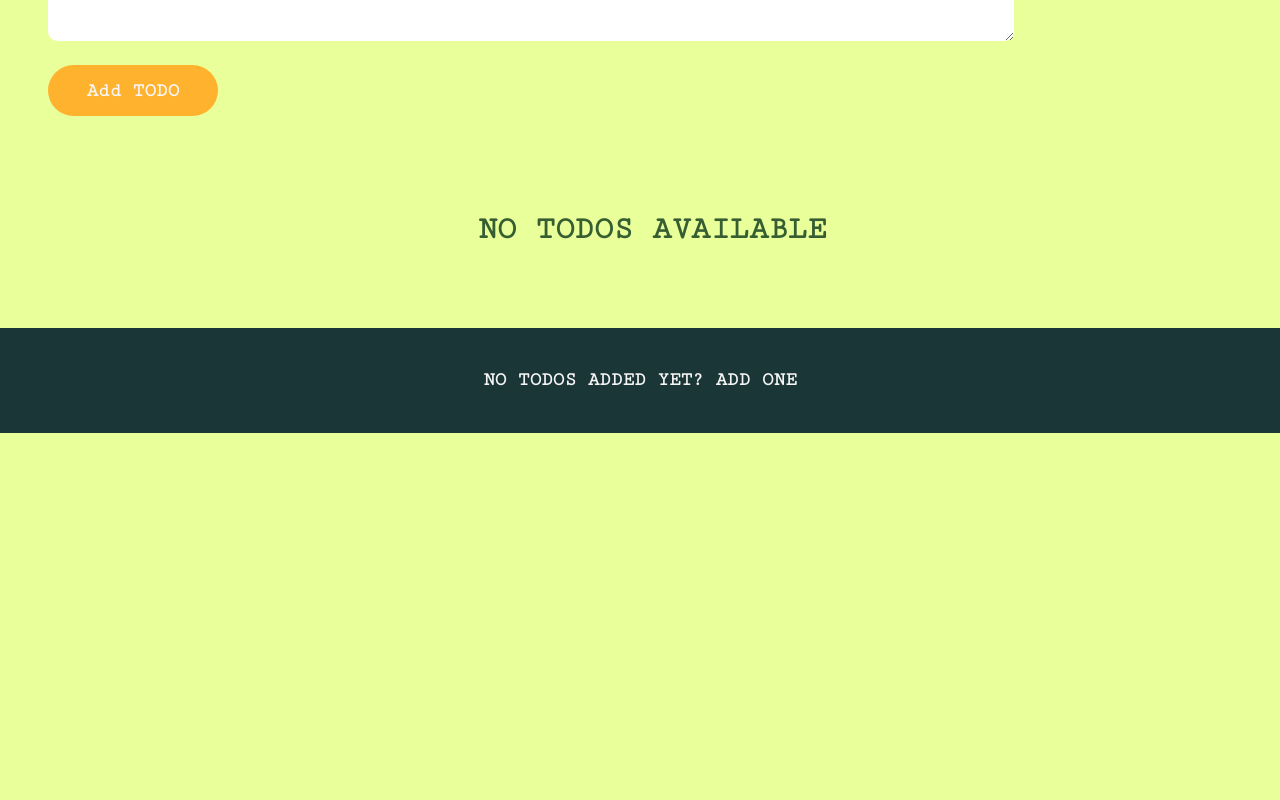
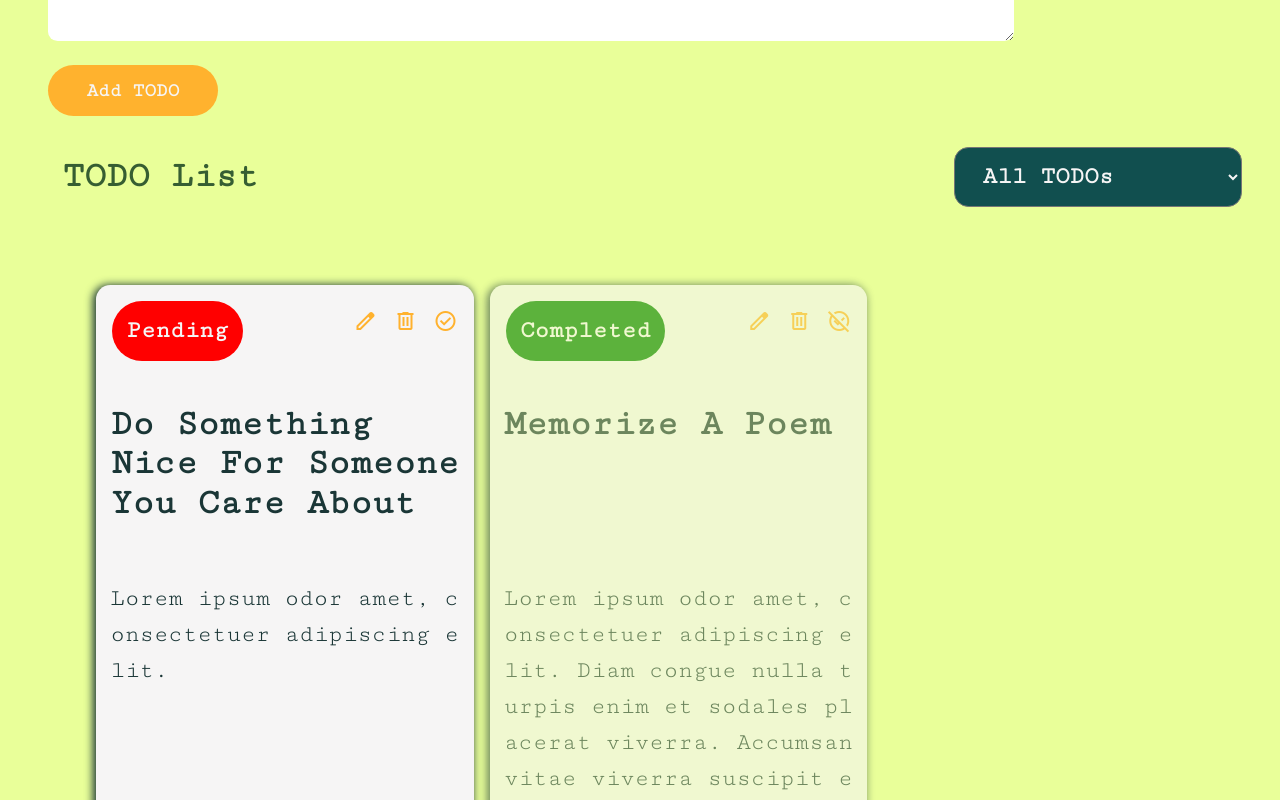
Before and after one commit to sarathme/Day25_React_Todo, a React (Vite) app: page / in a window 1280 px wide. Shown: the part 340-1140 px from the top of the page. Before the commit the page ends 800 px from the top, so only its background shows below. Built offline with nearby package versions, Linux system fonts and the light colour scheme; a web font is replaced by a local one.

Commit message:
<Needs Work> Add Filter functionalities <Refactor> Updating functionalities

```diff
--- a/src/App.jsx
+++ b/src/App.jsx
@@ -3,6 +3,7 @@ import Form from "./Form.jsx";
 import Header from "./Header.jsx";
 import Stats from "./Stats.jsx";
 import TodoList from "./TodoList.jsx";
+import Filter from "./Filter.jsx";
 
 const todosTemp = [
   {
@@ -23,26 +24,27 @@ const todosTemp = [
     title: "Watch a classic movie",
     completed: true,
     description:
-      "Lorem ipsum odor amet, consectetuer adipiscing elit. Nibh ipsum neque potenti sodales non ornare condimentum scelerisque. Arcu neque aenean ipsum ante ante. Maximus euismod eget egestas praesent leo vestibulum montes. Erat aptent quis at class nisi conubia nisl risus. Libero sagittis netus viverra tortor ultrices curabitur.",
+      "Lorem ipsum odor amet, consectetuer adipiscing elit. Diam congue nulla turpis enim et sodales placerat viverra. Accumsan vitae viverra suscipit est ornare.",
   },
   {
     id: 4,
     title: "Watch a documentary",
     completed: false,
     description:
-      "Lorem ipsum odor amet, consectetuer adipiscing elit. Scelerisque nisl platea nam viverra leo varius inceptos. Proin convallis id leo etiam penatibus venenatis semper congue. Aliquet penatibus venenatis mauris pharetra proin. Etiam etiam ullamcorper semper ultricies morbi magnis, libero condimentum amet. Cubilia eros natoque quis conubia; vestibulum tortor. Quis ad phasellus taciti consectetur cras. Curae fames eget sodales ut dolor faucibus. Commodo dapibus imperdiet dui vestibulum; elit nec suspendisse imperdiet.",
+      "Lorem ipsum odor amet, consectetuer adipiscing elit. Diam congue nulla turpis enim et sodales placerat viverra. Accumsan vitae viverra suscipit est ornare.",
   },
   {
     id: 5,
     title: "Watch a documentary",
     completed: false,
     description:
-      "Lorem ipsum odor amet, consectetuer adipiscing elit. Scelerisque nisl platea nam viverra leo varius inceptos. Proin convallis id leo etiam penatibus venenatis semper congue. Aliquet penatibus venenatis mauris pharetra proin. Etiam etiam ullamcorper semper ultricies morbi magnis, libero condimentum amet. Cubilia eros natoque quis conubia; vestibulum tortor. Quis ad phasellus taciti consectetur cras. Curae fames eget sodales ut dolor faucibus. Commodo dapibus imperdiet dui vestibulum; elit nec suspendisse imperdiet.",
+      "Lorem ipsum odor amet, consectetuer adipiscing elit. Diam congue nulla turpis enim et sodales placerat viverra. Accumsan vitae viverra suscipit est ornare.",
   },
 ];
 
 function App() {
-  const [todos, setTodos] = useState([]);
+  const [todos, setTodos] = useState(todosTemp);
+  const [todosFiltered, setTodosFiltered] = useState(todos);
 
   useEffect(() => {
     const todosStorage = localStorage.getItem("todos");
@@ -52,6 +54,10 @@ function App() {
     setTodos(JSON.parse(localStorage.getItem("todos")));
   }, []);
 
+  useEffect(() => {
+    setTodosFiltered(todos);
+  }, [todos]);
+
   function handleAddTodo(todo) {
     setTodos((todos) => {
       const newTodos = [...todos, todo];
@@ -59,37 +65,29 @@ function App() {
       return newTodos;
     });
   }
-  function handleOnUpdate(todoUpdated) {
+  function handleOnUpdate(todoUpdated, del = false) {
     setTodos((todos) => {
-      const updatedTodo = todos.map((todo) => {
-        if (todo.id === todoUpdated.id) {
-          return todoUpdated;
-        }
+      const updatedTodo = !del
+        ? todos.map((todo) => {
+            if (todo.id === todoUpdated.id) {
+              return todoUpdated;
+            }
 
-        return todo;
-      });
+            return todo;
+          })
+        : todos.filter((todo) => todo.id !== todoUpdated.id);
       localStorage.setItem("todos", JSON.stringify(updatedTodo));
       return updatedTodo;
     });
   }
 
-  function handleOnDelete(todoDelete) {
-    setTodos((todos) => {
-      const updatedTodo = todos.filter((todo) => todo.id !== todoDelete.id);
-      localStorage.setItem("todos", JSON.stringify(updatedTodo));
-      return updatedTodo;
-    });
-  }
   return (
     <>
       <div className="container">
         <Header />
         <Form onAdd={handleAddTodo} />
-        <TodoList
-          todos={todos}
-          onUpdate={handleOnUpdate}
-          onDelete={handleOnDelete}
-        />
+        <Filter todos={todos} setTodosFiltered={setTodosFiltered} />
+        <TodoList todos={todosFiltered} onUpdate={handleOnUpdate} />
       </div>
       <Stats todos={todos} />
     </>
--- /dev/null
+++ b/src/Filter.jsx
@@ -0,0 +1,33 @@
+import { useState } from "react";
+
+function Filter({ todos, setTodosFiltered }) {
+  const [selctedFilter, setSelectedFilter] = useState("all");
+  console.log(todos);
+  function onFilterHandler(e) {
+    console.log(e.target.value);
+    setSelectedFilter(e.target.value);
+    if (e.target.value === "all") setTodosFiltered(todos);
+    if (e.target.value === "completed") {
+      setTodosFiltered(() => todos.filter((todo) => todo.completed));
+    }
+    if (e.target.value === "pending") {
+      setTodosFiltered(() => todos.filter((todo) => !todo.completed));
+    }
+  }
+  return (
+    <div className="filter">
+      <h2>TODO List</h2>
+      <select
+        name="filter"
+        id="filter"
+        value={selctedFilter}
+        onChange={onFilterHandler}>
+        <option value="all">All TODOs</option>
+        <option value="completed">Completed TODOs</option>
+        <option value="pending">Pending TODOs</option>
+      </select>
+    </div>
+  );
+}
+
+export default Filter;
--- a/src/Stats.jsx
+++ b/src/Stats.jsx
@@ -10,8 +10,8 @@ function Stats({ todos }) {
     <footer className="stats">
       {todos.length > 0 && pendingTodos > 0 && (
         <p>
-          You have Completed {completedTodos} TODOS and your pending todos:
-          {pendingTodos}
+          You have Total TODOS:{todos.length} Completed:{completedTodos} TODOS
+          Pending:{pendingTodos}
         </p>
       )}
       {todos.length > 0 && pendingTodos === 0 && (
--- a/src/Todo.jsx
+++ b/src/Todo.jsx
@@ -2,7 +2,7 @@ import { useState } from "react";
 import TodoDetails from "./TodoDetails";
 import TodoEditForm from "./TodoEditForm";
 
-function Todo({ todo, onUpdate, onDelete }) {
+function Todo({ todo, onUpdate }) {
   const [isEditMode, setIsEditMode] = useState(false);
 
   return (
@@ -11,7 +11,6 @@ function Todo({ todo, onUpdate, onDelete }) {
         <TodoDetails
           todo={todo}
           setIsEditMode={setIsEditMode}
-          onDelete={onDelete}
           onUpdate={onUpdate}
         />
       ) : (
@@ -21,59 +20,7 @@ function Todo({ todo, onUpdate, onDelete }) {
           setIsEditMode={setIsEditMode}
           onUpdate={onUpdate}
         />
-        // <form
-        //   className="todo-details"
-        //   onSubmit={(e) => {
-        //     e.preventDefault();
-        //     return handleEdit();
-        //   }}>
-        //   <div className="edit-input-group">
-        //     <label htmlFor="edit-title">TODO Title</label>
-        //     <input
-        //       ref={titleInput}
-        //       className="edit-input"
-        //       type="text"
-        //       id="edit-title"
-        //       value={EditTitle}
-        //       onChange={handleChange}
-        //     />
-        //   </div>
-        //   <div className="edit-input-group">
-        //     <label htmlFor="edit-description">TODO Description</label>
-        //     <textarea
-        //       className="edit-input"
-        //       type="text"
-        //       id="edit-description"
-        //       value={EditDescription}
-        //       cols="40"
-        //       onChange={handleChange}
-        //     />
-        //   </div>
-        // </form>
       )}
-
-      {/* <div className="cta">
-        <button onClick={() => setIsEditMode((edit) => !edit)}>
-          <span className="material-symbols-outlined">edit</span>
-        </button>
-        <button
-          onClick={() => {
-            onDelete(todo);
-          }}>
-          <span className="material-symbols-outlined">
-            {isEditMode ? "cancel" : "delete"}
-          </span>
-        </button>
-
-        <button
-          onClick={() => {
-            onUpdate(todo);
-          }}>
-          <span className="material-symbols-outlined">
-            {todo.completed ? "unpublished" : "check_circle "}
-          </span>
-        </button>
-      </div> */}
       <div
         className={`todo-status ${todo.completed ? "completed" : "pending"}`}>
         {todo.completed ? "Completed" : "Pending"}
--- a/src/TodoDetails.jsx
+++ b/src/TodoDetails.jsx
@@ -1,6 +1,6 @@
 import { useRef } from "react";
 
-function TodoDetails({ todo, setIsEditMode, onDelete, onUpdate }) {
+function TodoDetails({ todo, setIsEditMode, onUpdate }) {
   const completedBtn = useRef();
   return (
     <>
@@ -14,7 +14,7 @@ function TodoDetails({ todo, setIsEditMode, onDelete, onUpdate }) {
         </button>
         <button
           onClick={() => {
-            onDelete(todo);
+            onUpdate(todo, true);
           }}>
           <span className="material-symbols-outlined">delete</span>
         </button>
--- a/src/TodoEditForm.jsx
+++ b/src/TodoEditForm.jsx
@@ -26,7 +26,7 @@ function TodoEditForm({ todo, setIsEditMode, onUpdate }) {
       description: editDescription,
       completed: false,
     };
-    onUpdate(EditedTodo, true);
+    onUpdate(EditedTodo);
     setIsEditMode(false);
   }
   return (
--- a/src/TodoList.jsx
+++ b/src/TodoList.jsx
@@ -1,16 +1,11 @@
 import Todo from "./Todo";
 
-function TodoList({ todos, onUpdate, onDelete }) {
+function TodoList({ todos, onUpdate }) {
   return (
     <ul className="todo-list">
       {todos.length === 0 && <h3>No Todos Available</h3>}
       {todos.map((todo) => (
-        <Todo
-          key={todo.id}
-          todo={todo}
-          onUpdate={onUpdate}
-          onDelete={onDelete}
-        />
+        <Todo key={todo.id} todo={todo} onUpdate={onUpdate} />
       ))}
     </ul>
   );
--- a/src/index.css
+++ b/src/index.css
@@ -215,6 +215,27 @@ textarea:not([rows]) {
   outline-offset: 0.2rem;
 }
 
+.filter {
+  display: flex;
+  justify-content: space-between;
+  align-items: center;
+  padding: 0.6em;
+}
+
+.filter select {
+  outline: none;
+  padding: 0.6em 1em;
+  background: var(--clr-green-400);
+  color: var(--clr-accent-100);
+  border-radius: 0.6em;
+  font-weight: 700;
+}
+
+.filter select:focus {
+  outline: 4px solid var(--clr-green-400);
+  outline-offset: 0.2rem;
+}
+
 .todo-list {
   display: flex;
   list-style: none;
@@ -236,6 +257,7 @@ textarea:not([rows]) {
 
 .todo {
   /* min-width: 40rem; */
+  min-height: 32rem;
   position: relative;
   background: var(--clr-accent-100);
   color: var(--clr-green-700);
@@ -247,8 +269,9 @@ textarea:not([rows]) {
 
 .todo-details {
   /* width: 100px; */
+
   display: grid;
-  grid-template-rows: 5.5rem 1fr;
+  grid-template-rows: 10rem 1fr;
   gap: 1rem;
 }
 
```
